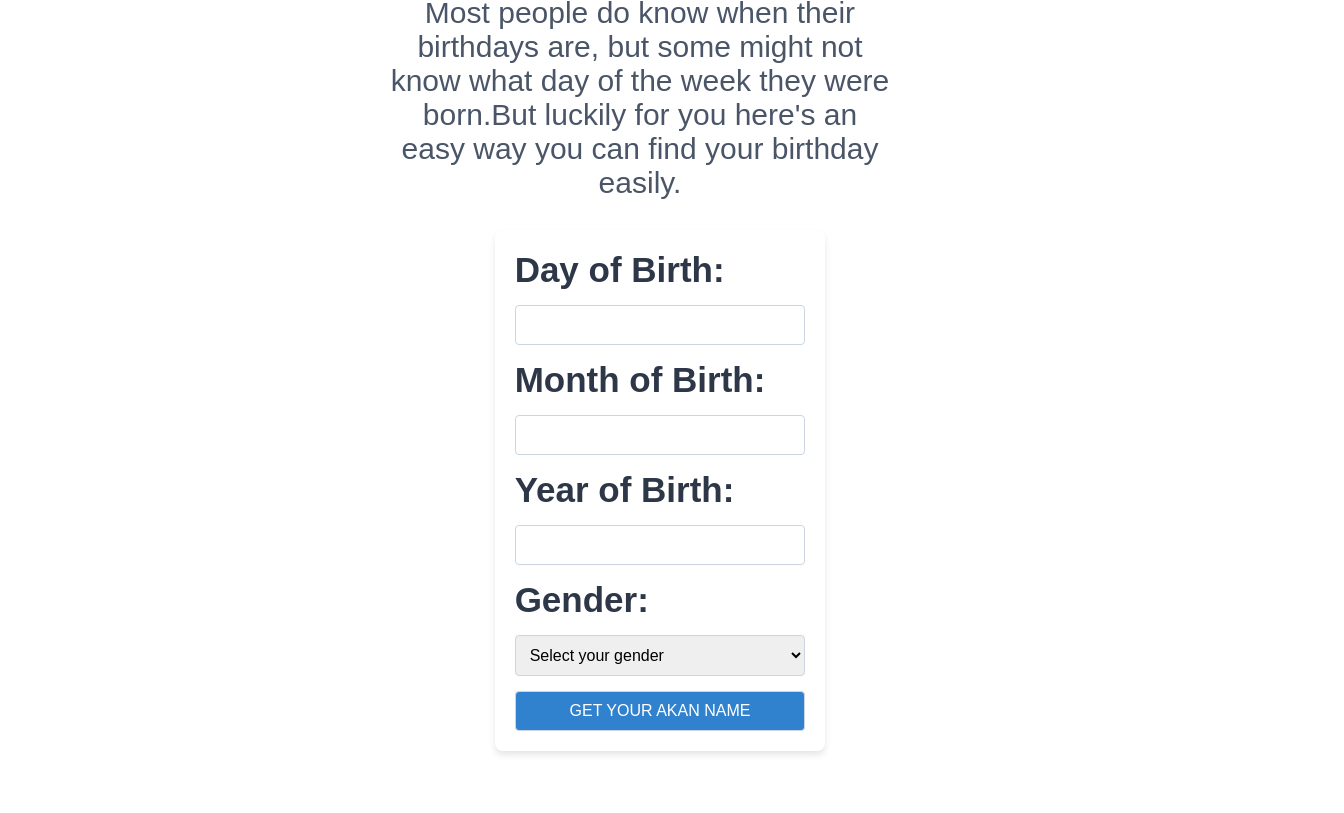
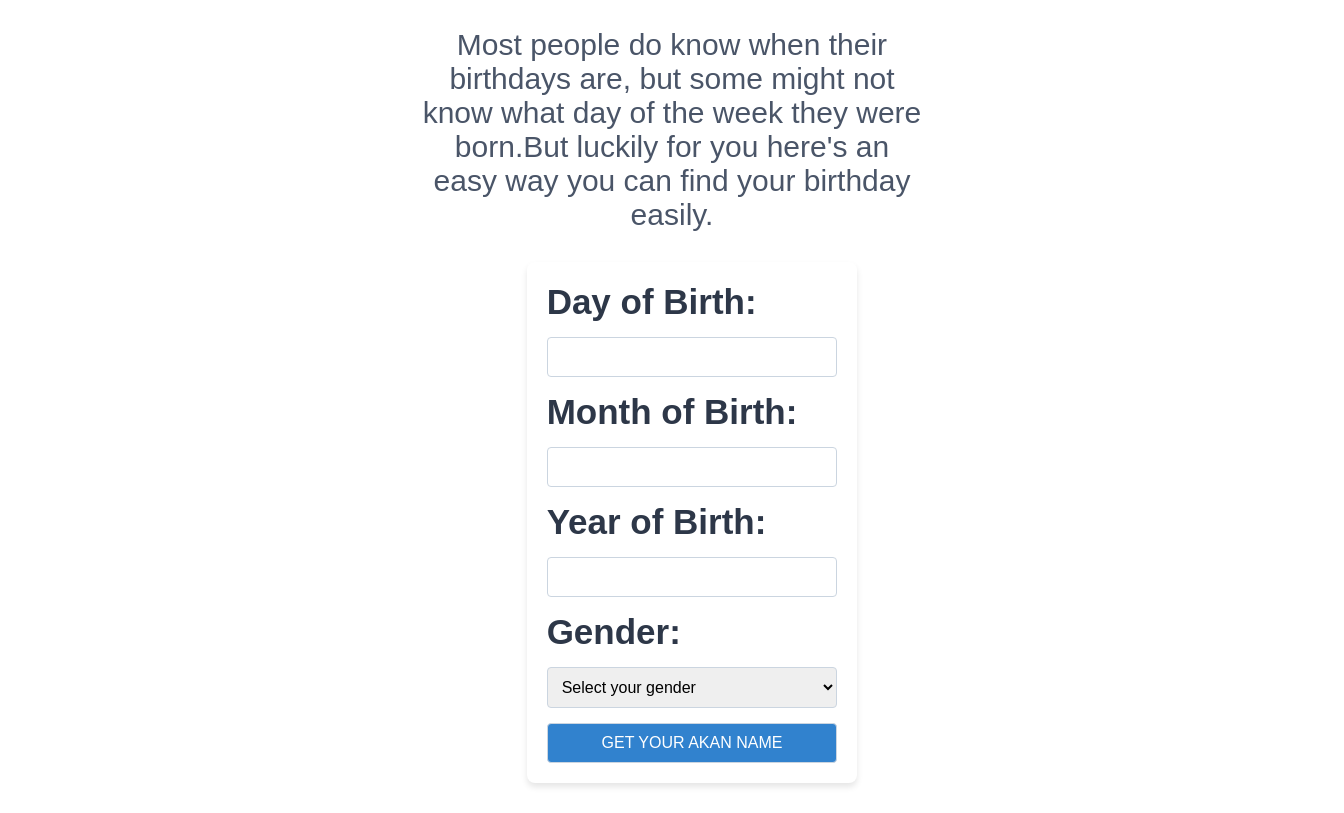
Before and after one commit to geekinryxnn/Akan-, a plain HTML site: page index.html in a window 1280 px wide. Shown: the part 92-905 px from the top of the page, 1344 px wide, since content can reach past the window. Before the commit the page ends 873 px from the top, so only its background shows below. Drawn offline with Linux system fonts and the light colour scheme.

Commit message:
new changes

```diff
--- a/style.css
+++ b/style.css
@@ -1,7 +1,7 @@
         body {
             font-family: Arial, sans-serif;
             margin: 0;
-            padding: 0;
+            padding: 2rem;
             display: flex;
             flex-direction: column;
             align-items: center;
```
